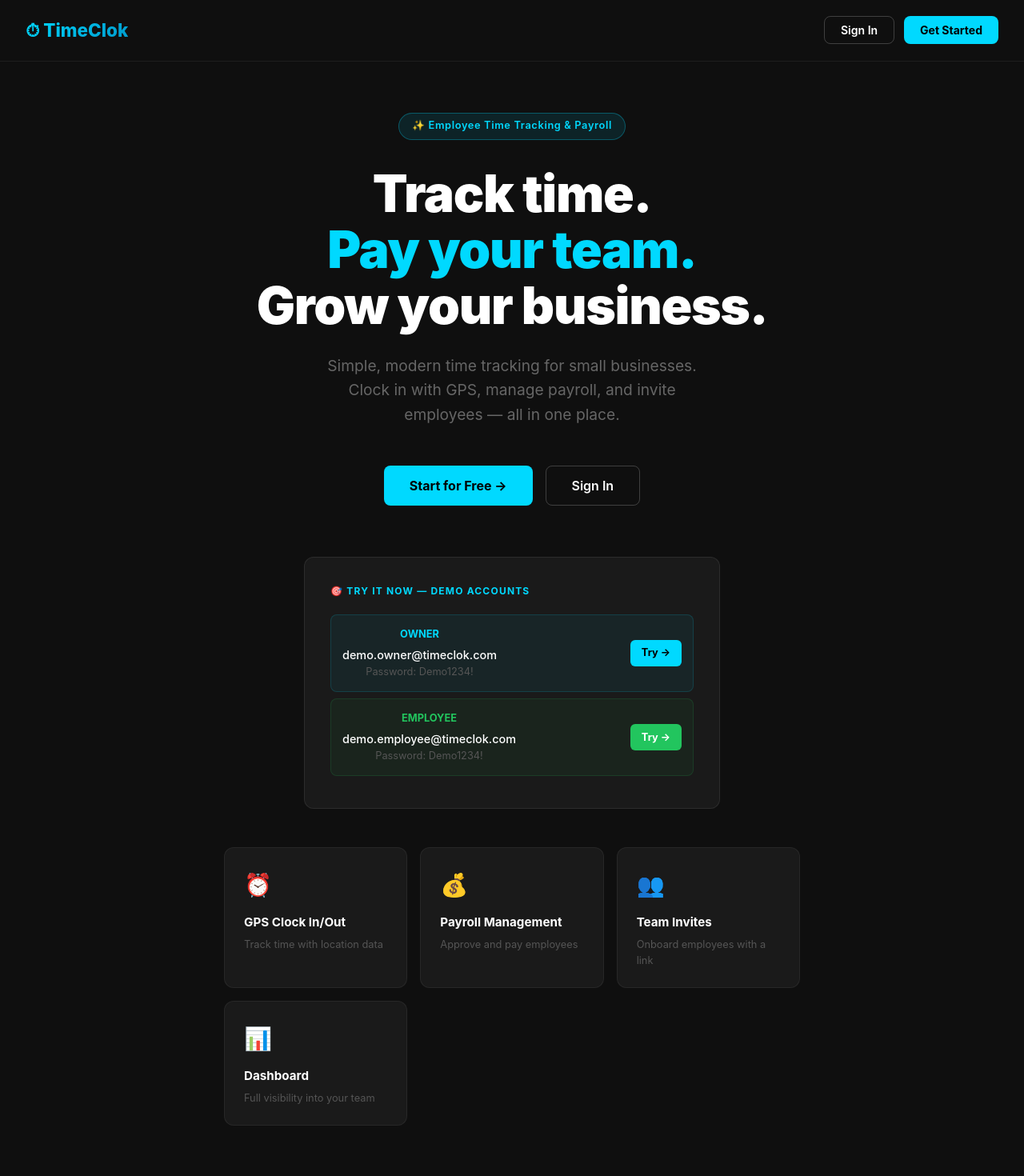
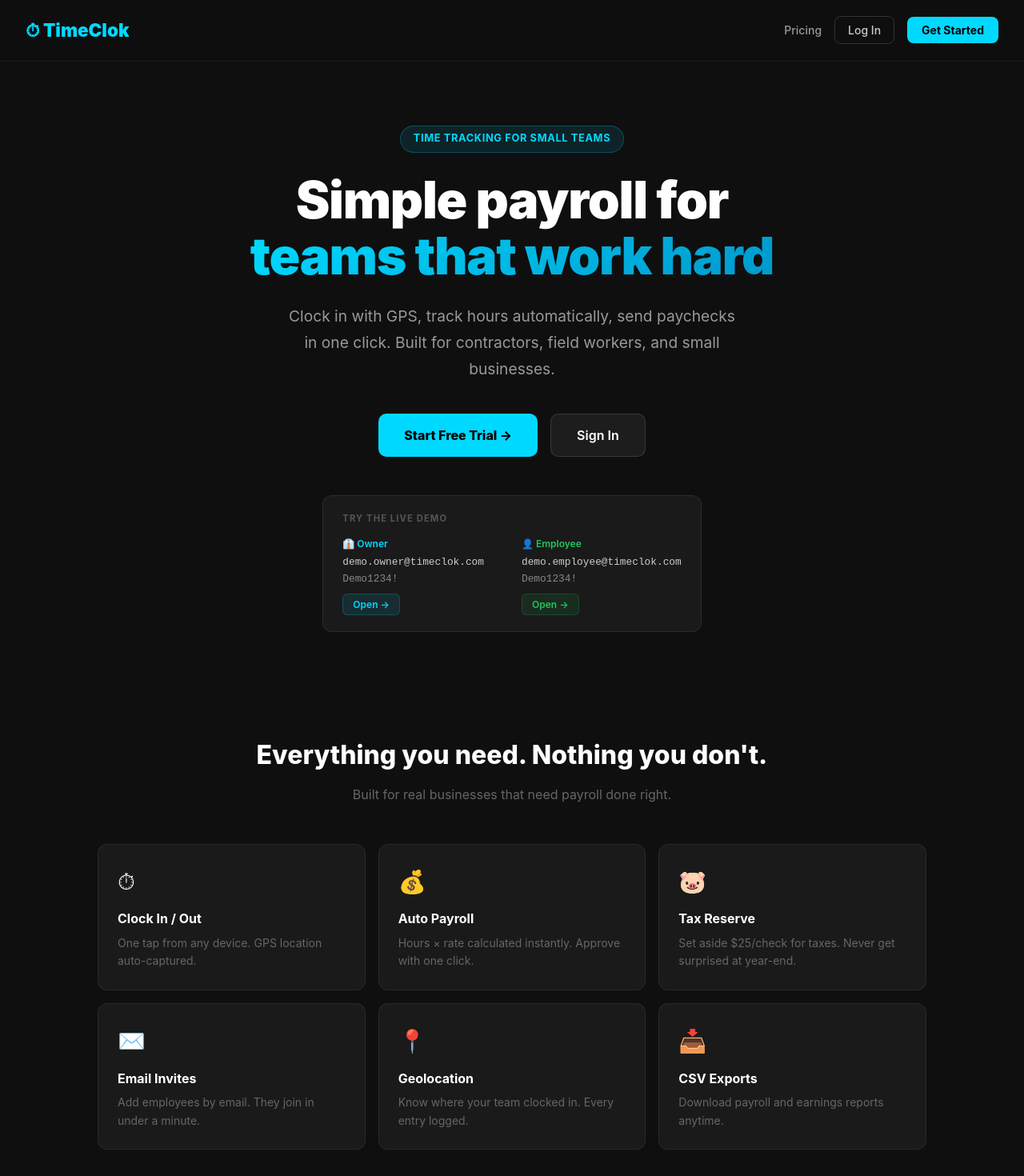
Before and after one commit to Pjavier23/timeclok, a Next.js app: page / in a window 1280 px wide. Shown: the top 1470 px of the page at 80% size. Built offline with nearby package versions, Linux system fonts and the light colour scheme.

Commit message:
Complete: pricing landing page, admin dashboard, signup alerts, tax reserve graceful handling

```diff
--- a/app/api/employee/settings/route.ts
+++ b/app/api/employee/settings/route.ts
@@ -10,13 +10,14 @@
   const supabase = createServiceClient()
   const { data: employee } = await supabase
     .from('employees')
-    .select('tax_reserve_enabled, tax_reserve_per_period')
+    .select('*')
     .eq('user_id', user.id)
     .single()
 
   return Response.json({
     tax_reserve_enabled: employee?.tax_reserve_enabled ?? false,
     tax_reserve_per_period: employee?.tax_reserve_per_period ?? 25.00,
+    migration_needed: !('tax_reserve_enabled' in (employee || {})),
   })
 }
 
@@ -42,7 +43,17 @@
     })
     .eq('user_id', user.id)
 
-  if (error) return Response.json({ error: error.message }, { status: 500 })
+  if (error) {
+    // Columns likely not migrated yet — return helpful message
+    if (error.message?.includes('tax_reserve')) {
+      return Response.json({
+        success: false,
+        migration_needed: true,
+        message: 'Database migration needed. Run the SQL in Supabase to activate this feature.',
+      })
+    }
+    return Response.json({ error: error.message }, { status: 500 })
+  }
 
   return Response.json({ success: true, message: 'Tax reserve settings saved.' })
 }
--- a/app/page.tsx
+++ b/app/page.tsx
@@ -1,241 +1,202 @@
 'use client'
 
 import { useRouter } from 'next/navigation'
+import { useState } from 'react'
 
 export default function Home() {
   const router = useRouter()
+  const [copied, setCopied] = useState(false)
 
-  const S = {
-    page: {
-      minHeight: '100vh',
-      background: '#0f0f0f',
-      color: '#fff',
-      fontFamily: '-apple-system, BlinkMacSystemFont, "Segoe UI", sans-serif',
-      display: 'flex',
-      flexDirection: 'column' as const,
-    },
-    header: {
-      padding: '1.25rem 2rem',
-      display: 'flex',
-      justifyContent: 'space-between',
-      alignItems: 'center',
-      borderBottom: '1px solid rgba(255,255,255,0.06)',
-    },
-    logo: {
-      fontSize: '1.4rem',
-      fontWeight: '800',
-      background: 'linear-gradient(135deg, #00d9ff, #0099cc)',
-      WebkitBackgroundClip: 'text',
-      WebkitTextFillColor: 'transparent',
-      margin: 0,
-    } as React.CSSProperties,
-    hero: {
-      flex: 1,
-      display: 'flex',
-      flexDirection: 'column' as const,
-      alignItems: 'center',
-      justifyContent: 'center',
-      textAlign: 'center' as const,
-      padding: '4rem 2rem',
-      maxWidth: '800px',
-      margin: '0 auto',
-    },
-    badge: {
-      display: 'inline-block',
-      background: 'rgba(0,217,255,0.1)',
-      border: '1px solid rgba(0,217,255,0.3)',
-      color: '#00d9ff',
-      padding: '0.35rem 1rem',
-      borderRadius: '100px',
-      fontSize: '0.8rem',
-      fontWeight: '600',
-      marginBottom: '2rem',
-      letterSpacing: '0.05em',
-    },
-    h1: {
-      fontSize: 'clamp(2.5rem, 6vw, 4rem)',
-      fontWeight: '900',
-      lineHeight: '1.1',
-      marginBottom: '1.5rem',
-      letterSpacing: '-0.02em',
-    },
-    sub: {
-      fontSize: '1.2rem',
-      color: '#666',
-      maxWidth: '500px',
-      lineHeight: '1.6',
-      marginBottom: '3rem',
-    },
-    ctaRow: {
-      display: 'flex',
-      gap: '1rem',
-      flexWrap: 'wrap' as const,
-      justifyContent: 'center',
-      marginBottom: '4rem',
-    },
-    btnPrimary: {
-      background: '#00d9ff',
-      color: '#000',
-      border: 'none',
-      padding: '0.875rem 2rem',
-      borderRadius: '8px',
-      fontWeight: '700',
-      fontSize: '1rem',
-      cursor: 'pointer',
-    },
-    btnSecondary: {
-      background: 'transparent',
-      color: '#fff',
-      border: '1px solid rgba(255,255,255,0.2)',
-      padding: '0.875rem 2rem',
-      borderRadius: '8px',
-      fontWeight: '600',
-      fontSize: '1rem',
-      cursor: 'pointer',
-    },
-    demoSection: {
-      background: '#1a1a1a',
-      border: '1px solid rgba(255,255,255,0.08)',
-      borderRadius: '12px',
-      padding: '2rem',
-      width: '100%',
-      maxWidth: '520px',
-      marginBottom: '3rem',
-    },
-    demoTitle: {
-      fontSize: '0.75rem',
-      color: '#00d9ff',
-      fontWeight: '700',
-      textTransform: 'uppercase' as const,
-      letterSpacing: '0.1em',
-      marginBottom: '1.25rem',
-      display: 'flex',
-      alignItems: 'center',
-      gap: '0.5rem',
-    },
-    demoRow: {
-      display: 'flex',
-      justifyContent: 'space-between',
-      alignItems: 'center',
-      padding: '0.875rem',
-      borderRadius: '8px',
-      marginBottom: '0.5rem',
-    },
-    features: {
-      display: 'grid',
-      gridTemplateColumns: 'repeat(auto-fit, minmax(200px, 1fr))',
-      gap: '1rem',
-      width: '100%',
-      maxWidth: '720px',
-    },
-    featureCard: {
-      background: '#1a1a1a',
-      border: '1px solid rgba(255,255,255,0.06)',
-      borderRadius: '12px',
-      padding: '1.5rem',
-      textAlign: 'left' as const,
-    },
-    featureIcon: { fontSize: '1.75rem', marginBottom: '0.75rem' },
-    featureName: { fontWeight: '700', marginBottom: '0.375rem', fontSize: '0.95rem' },
-    featureDesc: { color: '#555', fontSize: '0.8rem', lineHeight: '1.5' },
-    footer: {
-      textAlign: 'center' as const,
-      padding: '2rem',
-      color: '#333',
-      fontSize: '0.8rem',
-      borderTop: '1px solid rgba(255,255,255,0.04)',
-    },
+  const features = [
+    { icon: '⏱', title: 'Clock In / Out', desc: 'One tap from any device. GPS location auto-captured.' },
+    { icon: '💰', title: 'Auto Payroll', desc: 'Hours × rate calculated instantly. Approve with one click.' },
+    { icon: '🐷', title: 'Tax Reserve', desc: 'Set aside $25/check for taxes. Never get surprised at year-end.' },
+    { icon: '✉️', title: 'Email Invites', desc: 'Add employees by email. They join in under a minute.' },
+    { icon: '📍', title: 'Geolocation', desc: 'Know where your team clocked in. Every entry logged.' },
+    { icon: '📥', title: 'CSV Exports', desc: 'Download payroll and earnings reports anytime.' },
+  ]
+
+  const steps = [
+    { n: '1', title: 'Sign up as Owner', desc: 'Create your account and company in 30 seconds.' },
+    { n: '2', title: 'Invite your team', desc: 'Enter employee emails — they get a link to join instantly.' },
+    { n: '3', title: 'They clock in', desc: 'Employees tap Clock In from their phone. You see it live.' },
+    { n: '4', title: 'Approve & pay', desc: 'Review hours, approve payroll, done.' },
+  ]
+
+  const faqs = [
+    { q: 'Does it work on mobile?', a: 'Yes. TimeClok is fully responsive — works on any phone, tablet, or computer without installing anything.' },
+    { q: 'What about 1099 contractors?', a: 'Fully supported. The tax reserve feature was built specifically for contractors who need to set money aside for quarterly/annual taxes.' },
+    { q: 'How do employees join?', a: 'You enter their email in your dashboard. They get a link, create a password, and they\'re in — no IT required.' },
+    { q: 'Can I export for my accountant?', a: 'Yes. Both payroll and earnings export to CSV with one click, ready for any accounting software.' },
+  ]
+
+  const copyDemo = (text: string) => {
+    navigator.clipboard.writeText(text).catch(() => {})
+    setCopied(true)
+    setTimeout(() => setCopied(false), 2000)
   }
 
-  const features = [
-    { icon: '⏰', name: 'GPS Clock In/Out', desc: 'Track time with location data' },
-    { icon: '💰', name: 'Payroll Management', desc: 'Approve and pay employees' },
-    { icon: '👥', name: 'Team Invites', desc: 'Onboard employees with a link' },
-    { icon: '📊', name: 'Dashboard', desc: 'Full visibility into your team' },
-  ]
+  return (
+    <div style={{ background: '#0f0f0f', color: '#fff', fontFamily: '-apple-system, BlinkMacSystemFont, "Segoe UI", sans-serif', minHeight: '100vh' }}>
 
-  return (
-    <div style={S.page}>
-      <header style={S.header}>
-        <h1 style={S.logo}>⏱ TimeClok</h1>
-        <div style={{ display: 'flex', gap: '0.75rem' }}>
-          <button onClick={() => router.push('/auth/login')} style={{ ...S.btnSecondary, padding: '0.5rem 1.25rem', fontSize: '0.875rem' }}>
-            Sign In
+      {/* ── NAV ── */}
+      <nav style={{ padding: '1.25rem 2rem', display: 'flex', justifyContent: 'space-between', alignItems: 'center', borderBottom: '1px solid rgba(255,255,255,0.06)', position: 'sticky' as const, top: 0, background: 'rgba(15,15,15,0.95)', backdropFilter: 'blur(10px)', zIndex: 100 }}>
+        <div style={{ fontSize: '1.4rem', fontWeight: '900', color: '#00d9ff' }}>⏱ TimeClok</div>
+        <div style={{ display: 'flex', gap: '1rem', alignItems: 'center' }}>
+          <a href="#pricing" style={{ color: '#999', fontSize: '0.875rem', textDecoration: 'none', fontWeight: '500' }}>Pricing</a>
+          <button onClick={() => router.push('/auth/login')} style={{ background: 'transparent', border: '1px solid rgba(255,255,255,0.15)', color: '#ccc', padding: '0.5rem 1rem', borderRadius: '8px', cursor: 'pointer', fontSize: '0.875rem', fontWeight: '500' }}>
+            Log In
           </button>
-          <button onClick={() => router.push('/auth/signup')} style={{ ...S.btnPrimary, padding: '0.5rem 1.25rem', fontSize: '0.875rem' }}>
+          <button onClick={() => router.push('/auth/signup')} style={{ background: '#00d9ff', color: '#000', border: 'none', padding: '0.5rem 1.125rem', borderRadius: '8px', cursor: 'pointer', fontSize: '0.875rem', fontWeight: '700' }}>
             Get Started
           </button>
         </div>
-      </header>
+      </nav>
 
-      <div style={S.hero}>
-        <div style={S.badge}>✨ Employee Time Tracking & Payroll</div>
-
-        <h2 style={S.h1}>
-          Track time.
-          <br />
-          <span style={{ color: '#00d9ff' }}>Pay your team.</span>
-          <br />
-          Grow your business.
-        </h2>
-
-        <p style={S.sub}>
-          Simple, modern time tracking for small businesses. Clock in with GPS, manage payroll, and invite employees — all in one place.
+      {/* ── HERO ── */}
+      <section style={{ padding: '5rem 2rem 4rem', textAlign: 'center', maxWidth: '800px', margin: '0 auto' }}>
+        <div style={{ display: 'inline-block', background: 'rgba(0,217,255,0.1)', border: '1px solid rgba(0,217,255,0.25)', color: '#00d9ff', padding: '0.35rem 1rem', borderRadius: '100px', fontSize: '0.8rem', fontWeight: '700', marginBottom: '1.5rem', letterSpacing: '0.05em' }}>
+          TIME TRACKING FOR SMALL TEAMS
+        </div>
+        <h1 style={{ fontSize: 'clamp(2.5rem, 6vw, 4rem)', fontWeight: '900', lineHeight: 1.1, margin: '0 0 1.5rem', letterSpacing: '-0.02em' }}>
+          Simple payroll for<br />
+          <span style={{ background: 'linear-gradient(135deg, #00d9ff, #0099cc)', WebkitBackgroundClip: 'text', WebkitTextFillColor: 'transparent' }}>
+            teams that work hard
+          </span>
+        </h1>
+        <p style={{ fontSize: '1.2rem', color: '#999', lineHeight: 1.7, margin: '0 0 2.5rem', maxWidth: '560px', marginLeft: 'auto', marginRight: 'auto' }}>
+          Clock in with GPS, track hours automatically, send paychecks in one click. Built for contractors, field workers, and small businesses.
         </p>
-
-        <div style={S.ctaRow}>
-          <button onClick={() => router.push('/auth/signup')} style={S.btnPrimary}>
-            Start for Free →
+        <div style={{ display: 'flex', gap: '1rem', justifyContent: 'center', flexWrap: 'wrap', marginBottom: '3rem' }}>
+          <button onClick={() => router.push('/auth/signup')} style={{ background: '#00d9ff', color: '#000', border: 'none', padding: '1rem 2rem', borderRadius: '10px', fontWeight: '800', fontSize: '1rem', cursor: 'pointer' }}>
+            Start Free Trial →
           </button>
-          <button onClick={() => router.push('/auth/login')} style={S.btnSecondary}>
+          <button onClick={() => router.push('/auth/login')} style={{ background: 'rgba(255,255,255,0.06)', color: '#fff', border: '1px solid rgba(255,255,255,0.12)', padding: '1rem 2rem', borderRadius: '10px', fontWeight: '600', fontSize: '1rem', cursor: 'pointer' }}>
             Sign In
           </button>
         </div>
 
         {/* Demo credentials */}
-        <div style={S.demoSection}>
-          <div style={S.demoTitle}>🎯 Try it now — demo accounts</div>
-
-          <div style={{ ...S.demoRow, background: 'rgba(0,217,255,0.06)', border: '1px solid rgba(0,217,255,0.15)', cursor: 'pointer' }}
-               onClick={() => router.push('/auth/login')}>
+        <div style={{ display: 'inline-block', background: '#1a1a1a', border: '1px solid rgba(255,255,255,0.08)', borderRadius: '12px', padding: '1.25rem 1.5rem', textAlign: 'left' as const }}>
+          <div style={{ fontSize: '0.7rem', color: '#555', fontWeight: '700', textTransform: 'uppercase' as const, letterSpacing: '0.1em', marginBottom: '0.75rem' }}>Try the live demo</div>
+          <div style={{ display: 'grid', gridTemplateColumns: '1fr 1fr', gap: '1.5rem' }}>
             <div>
-              <div style={{ fontSize: '0.8rem', color: '#00d9ff', fontWeight: '700', marginBottom: '0.2rem' }}>OWNER</div>
-              <div style={{ fontSize: '0.9rem', fontWeight: '500' }}>demo.owner@timeclok.com</div>
-              <div style={{ fontSize: '0.8rem', color: '#555' }}>Password: Demo1234!</div>
+              <div style={{ fontSize: '0.75rem', color: '#00d9ff', fontWeight: '600', marginBottom: '0.25rem' }}>👔 Owner</div>
+              <div style={{ fontSize: '0.8rem', color: '#ccc', fontFamily: 'monospace' }}>demo.owner@timeclok.com</div>
+              <div style={{ fontSize: '0.8rem', color: '#888', fontFamily: 'monospace' }}>Demo1234!</div>
+              <button onClick={() => router.push('/auth/login')} style={{ marginTop: '0.5rem', background: 'rgba(0,217,255,0.1)', border: '1px solid rgba(0,217,255,0.2)', color: '#00d9ff', padding: '0.3rem 0.75rem', borderRadius: '6px', fontSize: '0.75rem', cursor: 'pointer', fontWeight: '600' }}>
+                Open →
+              </button>
             </div>
-            <div style={{ background: '#00d9ff', color: '#000', padding: '0.4rem 0.875rem', borderRadius: '6px', fontSize: '0.8rem', fontWeight: '700' }}>
-              Try →
-            </div>
-          </div>
-
-          <div style={{ ...S.demoRow, background: 'rgba(34,197,94,0.06)', border: '1px solid rgba(34,197,94,0.15)', cursor: 'pointer' }}
-               onClick={() => router.push('/auth/login')}>
             <div>
-              <div style={{ fontSize: '0.8rem', color: '#22c55e', fontWeight: '700', marginBottom: '0.2rem' }}>EMPLOYEE</div>
-              <div style={{ fontSize: '0.9rem', fontWeight: '500' }}>demo.employee@timeclok.com</div>
-              <div style={{ fontSize: '0.8rem', color: '#555' }}>Password: Demo1234!</div>
-            </div>
-            <div style={{ background: '#22c55e', color: '#fff', padding: '0.4rem 0.875rem', borderRadius: '6px', fontSize: '0.8rem', fontWeight: '700' }}>
-              Try →
+              <div style={{ fontSize: '0.75rem', color: '#22c55e', fontWeight: '600', marginBottom: '0.25rem' }}>👤 Employee</div>
+              <div style={{ fontSize: '0.8rem', color: '#ccc', fontFamily: 'monospace' }}>demo.employee@timeclok.com</div>
+              <div style={{ fontSize: '0.8rem', color: '#888', fontFamily: 'monospace' }}>Demo1234!</div>
+              <button onClick={() => router.push('/auth/login')} style={{ marginTop: '0.5rem', background: 'rgba(34,197,94,0.1)', border: '1px solid rgba(34,197,94,0.2)', color: '#22c55e', padding: '0.3rem 0.75rem', borderRadius: '6px', fontSize: '0.75rem', cursor: 'pointer', fontWeight: '600' }}>
+                Open →
+              </button>
             </div>
           </div>
         </div>
+      </section>
 
-        {/* Features */}
-        <div style={S.features}>
-          {features.map((f) => (
-            <div key={f.name} style={S.featureCard}>
-              <div style={S.featureIcon}>{f.icon}</div>
-              <div style={S.featureName}>{f.name}</div>
-              <div style={S.featureDesc}>{f.desc}</div>
+      {/* ── FEATURES ── */}
+      <section style={{ padding: '4rem 2rem', maxWidth: '1100px', margin: '0 auto' }}>
+        <h2 style={{ textAlign: 'center', fontSize: '2rem', fontWeight: '800', marginBottom: '0.75rem' }}>Everything you need. Nothing you don't.</h2>
+        <p style={{ textAlign: 'center', color: '#666', marginBottom: '3rem', fontSize: '1rem' }}>Built for real businesses that need payroll done right.</p>
+        <div style={{ display: 'grid', gridTemplateColumns: 'repeat(auto-fit, minmax(300px, 1fr))', gap: '1rem' }}>
+          {features.map(f => (
+            <div key={f.title} style={{ background: '#1a1a1a', border: '1px solid rgba(255,255,255,0.07)', borderRadius: '12px', padding: '1.5rem' }}>
+              <div style={{ fontSize: '1.75rem', marginBottom: '0.75rem' }}>{f.icon}</div>
+              <div style={{ fontWeight: '700', fontSize: '1rem', marginBottom: '0.375rem' }}>{f.title}</div>
+              <div style={{ color: '#666', fontSize: '0.875rem', lineHeight: 1.6 }}>{f.desc}</div>
             </div>
           ))}
         </div>
-      </div>
+      </section>
 
-      <footer style={S.footer}>
-        © 2026 TimeClok — Built for small businesses
+      {/* ── HOW IT WORKS ── */}
+      <section style={{ padding: '4rem 2rem', background: '#111', borderTop: '1px solid rgba(255,255,255,0.05)', borderBottom: '1px solid rgba(255,255,255,0.05)' }}>
+        <div style={{ maxWidth: '900px', margin: '0 auto' }}>
+          <h2 style={{ textAlign: 'center', fontSize: '2rem', fontWeight: '800', marginBottom: '3rem' }}>Up and running in minutes</h2>
+          <div style={{ display: 'grid', gridTemplateColumns: 'repeat(auto-fit, minmax(200px, 1fr))', gap: '2rem' }}>
+            {steps.map(s => (
+              <div key={s.n} style={{ textAlign: 'center' as const }}>
+                <div style={{ width: '48px', height: '48px', borderRadius: '50%', background: 'rgba(0,217,255,0.1)', border: '1px solid rgba(0,217,255,0.25)', display: 'flex', alignItems: 'center', justifyContent: 'center', margin: '0 auto 1rem', fontSize: '1.1rem', fontWeight: '800', color: '#00d9ff' }}>{s.n}</div>
+                <div style={{ fontWeight: '700', marginBottom: '0.375rem' }}>{s.title}</div>
+                <div style={{ color: '#666', fontSize: '0.875rem', lineHeight: 1.6 }}>{s.desc}</div>
+              </div>
+            ))}
+          </div>
+        </div>
+      </section>
+
+      {/* ── PRICING ── */}
+      <section id="pricing" style={{ padding: '5rem 2rem', maxWidth: '800px', margin: '0 auto', textAlign: 'center' as const }}>
+        <div style={{ display: 'inline-block', background: 'rgba(34,197,94,0.1)', border: '1px solid rgba(34,197,94,0.25)', color: '#22c55e', padding: '0.35rem 1rem', borderRadius: '100px', fontSize: '0.8rem', fontWeight: '700', marginBottom: '1.5rem', letterSpacing: '0.05em' }}>
+          SIMPLE PRICING
+        </div>
+        <h2 style={{ fontSize: '2.25rem', fontWeight: '900', marginBottom: '1rem' }}>One plan. No surprises.</h2>
+        <p style={{ color: '#666', marginBottom: '3rem', fontSize: '1rem' }}>Everything included. Cancel anytime.</p>
+
+        <div style={{ background: '#1a1a1a', border: '2px solid rgba(0,217,255,0.3)', borderRadius: '20px', padding: '3rem 2.5rem', maxWidth: '420px', margin: '0 auto', position: 'relative' as const }}>
+          <div style={{ position: 'absolute' as const, top: '-14px', left: '50%', transform: 'translateX(-50%)', background: '#00d9ff', color: '#000', padding: '0.3rem 1rem', borderRadius: '100px', fontSize: '0.75rem', fontWeight: '800', whiteSpace: 'nowrap' as const }}>
+            MOST POPULAR
+          </div>
+          <div style={{ fontSize: '0.875rem', color: '#999', fontWeight: '600', marginBottom: '0.5rem', textTransform: 'uppercase' as const, letterSpacing: '0.08em' }}>Per Company</div>
+          <div style={{ display: 'flex', alignItems: 'flex-start', justifyContent: 'center', marginBottom: '0.5rem' }}>
+            <span style={{ fontSize: '1.5rem', fontWeight: '800', color: '#00d9ff', marginTop: '0.5rem' }}>$</span>
+            <span style={{ fontSize: '5rem', fontWeight: '900', lineHeight: 1, color: '#00d9ff' }}>99</span>
+            <span style={{ fontSize: '1rem', color: '#666', alignSelf: 'flex-end', marginBottom: '0.75rem', marginLeft: '0.25rem' }}>/mo</span>
+          </div>
+          <div style={{ color: '#666', fontSize: '0.875rem', marginBottom: '2rem' }}>Up to 50 employees included</div>
+
+          <div style={{ display: 'flex', flexDirection: 'column' as const, gap: '0.75rem', marginBottom: '2rem', textAlign: 'left' as const }}>
+            {['Unlimited clock-ins & clock-outs', 'GPS location tracking', 'Auto payroll calculation', 'Email employee invites', 'Tax reserve feature', 'CSV payroll exports', 'Up to 50 employees'].map(item => (
+              <div key={item} style={{ display: 'flex', alignItems: 'center', gap: '0.75rem', fontSize: '0.9rem' }}>
+                <span style={{ color: '#22c55e', fontWeight: '700', flexShrink: 0 }}>✓</span>
+                <span style={{ color: '#ccc' }}>{item}</span>
+              </div>
+            ))}
+          </div>
+
+          <button onClick={() => router.push('/auth/signup')} style={{ width: '100%', padding: '1rem', background: '#00d9ff', color: '#000', border: 'none', borderRadius: '10px', fontWeight: '800', fontSize: '1rem', cursor: 'pointer' }}>
+            Start Free Trial →
+          </button>
+          <div style={{ color: '#555', fontSize: '0.8rem', marginTop: '1rem' }}>No credit card required to start</div>
+        </div>
+      </section>
+
+      {/* ── FAQ ── */}
+      <section style={{ padding: '4rem 2rem', background: '#111', borderTop: '1px solid rgba(255,255,255,0.05)' }}>
+        <div style={{ maxWidth: '700px', margin: '0 auto' }}>
+          <h2 style={{ textAlign: 'center', fontSize: '2rem', fontWeight: '800', marginBottom: '3rem' }}>Common questions</h2>
+          <div style={{ display: 'flex', flexDirection: 'column' as const, gap: '1rem' }}>
+            {faqs.map(f => (
+              <div key={f.q} style={{ background: '#1a1a1a', border: '1px solid rgba(255,255,255,0.07)', borderRadius: '12px', padding: '1.5rem' }}>
+                <div style={{ fontWeight: '700', marginBottom: '0.5rem' }}>{f.q}</div>
+                <div style={{ color: '#888', fontSize: '0.9rem', lineHeight: 1.6 }}>{f.a}</div>
+              </div>
+            ))}
+          </div>
+        </div>
+      </section>
+
+      {/* ── CTA FOOTER ── */}
+      <section style={{ padding: '5rem 2rem', textAlign: 'center' as const }}>
+        <h2 style={{ fontSize: '2.25rem', fontWeight: '900', marginBottom: '1rem' }}>Ready to simplify payroll?</h2>
+        <p style={{ color: '#666', marginBottom: '2rem', fontSize: '1rem' }}>Join teams already using TimeClok to save hours every week.</p>
+        <button onClick={() => router.push('/auth/signup')} style={{ background: '#00d9ff', color: '#000', border: 'none', padding: '1rem 2.5rem', borderRadius: '10px', fontWeight: '800', fontSize: '1.1rem', cursor: 'pointer' }}>
+          Get Started Free →
+        </button>
+      </section>
+
+      {/* ── FOOTER ── */}
+      <footer style={{ padding: '2rem', borderTop: '1px solid rgba(255,255,255,0.06)', display: 'flex', justifyContent: 'space-between', alignItems: 'center', flexWrap: 'wrap' as const, gap: '1rem', color: '#555', fontSize: '0.8rem' }}>
+        <div style={{ fontWeight: '700', color: '#00d9ff' }}>⏱ TimeClok</div>
+        <div>© 2026 TimeClok. Built for the people who build things.</div>
       </footer>
+
     </div>
   )
 }
```
Also changed, not shown: app/admin/page.tsx (+16 -0 lines), app/employee/dashboard/page.tsx (+16 -4 lines).
